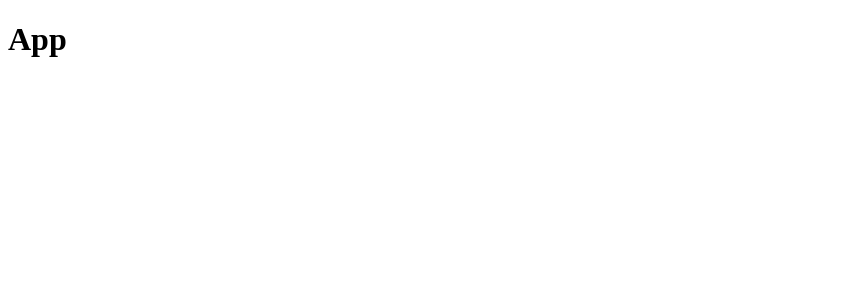
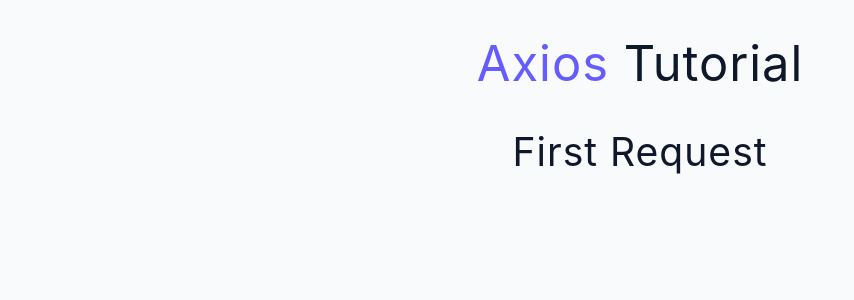
Before and after one commit to khareemah/axios, a React (Vite) app: page / in a window 1280 px wide. Shown: the top 300 px of the page, without its empty margins (0-854 px from the left). Built offline with nearby package versions, Linux system fonts and the light colour scheme; no server answers.

Commit message:
first request

```diff
--- a/src/App.jsx
+++ b/src/App.jsx
@@ -1,5 +1,12 @@
+import Title from './component/Title';
+import FirstRequest from './examples/first-request';
 const App = () => {
-  return <h1>App</h1>;
+  return (
+    <main>
+      <Title />
+      <FirstRequest />
+    </main>
+  );
 };
 
 export default App;
--- /dev/null
+++ b/src/component/Title.jsx
@@ -0,0 +1,10 @@
+const Title = () => {
+  return (
+    <div className='title'>
+      <h1>
+        <span>axios</span> tutorial
+      </h1>
+    </div>
+  );
+};
+export default Title;
--- /dev/null
+++ b/src/examples/first-request.jsx
@@ -0,0 +1,20 @@
+import axios from 'axios';
+import { useEffect } from 'react';
+
+const FirstRequest = () => {
+  const url = 'https://course-api.com/react-store-products';
+  useEffect(() => {
+    const fetchProducts = async () => {
+      try {
+        const { data } = await axios.get(url);
+        console.log(data);
+      } catch (error) {
+        console.log(error.response);
+      }
+    };
+    fetchProducts();
+  });
+  return <h2 className='text-center'>First Request</h2>;
+};
+
+export default FirstRequest;
--- a/src/index.css
+++ b/src/index.css
@@ -0,0 +1,282 @@
+*,
+::after,
+::before {
+  box-sizing: border-box;
+}
+/* fonts */
+/* @import url('https://fonts.googleapis.com/css2?family=Roboto:wght@400;500;600&family=Montserrat&display=swap'); */
+
+html {
+  font-size: 100%;
+} /*16px*/
+
+:root {
+  /* colors */
+  --primary-100: #e2e0ff;
+  --primary-200: #c1beff;
+  --primary-300: #a29dff;
+  --primary-400: #837dff;
+  --primary-500: #645cff;
+  --primary-600: #504acc;
+  --primary-700: #3c3799;
+  --primary-800: #282566;
+  --primary-900: #141233;
+
+  /* grey */
+  --grey-50: #f8fafc;
+  --grey-100: #f1f5f9;
+  --grey-200: #e2e8f0;
+  --grey-300: #cbd5e1;
+  --grey-400: #94a3b8;
+  --grey-500: #64748b;
+  --grey-600: #475569;
+  --grey-700: #334155;
+  --grey-800: #1e293b;
+  --grey-900: #0f172a;
+  /* rest of the colors */
+  --black: #222;
+  --white: #fff;
+  --red-light: #f8d7da;
+  --red-dark: #842029;
+  --green-light: #d1e7dd;
+  --green-dark: #0f5132;
+
+  /* fonts  */
+  /* --headingFont: 'Roboto', sans-serif;
+  --bodyFont: 'Nunito', sans-serif; */
+  --small-text: 0.875rem;
+  --extra-small-text: 0.7em;
+  /* rest of the vars */
+  --backgroundColor: var(--grey-50);
+  --textColor: var(--grey-900);
+  --borderRadius: 0.25rem;
+  --letterSpacing: 1px;
+  --transition: 0.3s ease-in-out all;
+  --max-width: 1120px;
+  --fixed-width: 600px;
+
+  /* box shadow*/
+  --shadow-1: 0 1px 3px 0 rgba(0, 0, 0, 0.1), 0 1px 2px 0 rgba(0, 0, 0, 0.06);
+  --shadow-2: 0 4px 6px -1px rgba(0, 0, 0, 0.1),
+    0 2px 4px -1px rgba(0, 0, 0, 0.06);
+  --shadow-3: 0 10px 15px -3px rgba(0, 0, 0, 0.1),
+    0 4px 6px -2px rgba(0, 0, 0, 0.05);
+  --shadow-4: 0 20px 25px -5px rgba(0, 0, 0, 0.1),
+    0 10px 10px -5px rgba(0, 0, 0, 0.04);
+}
+
+body {
+  background: var(--backgroundColor);
+  font-family: -apple-system, BlinkMacSystemFont, 'Segoe UI', Roboto, Oxygen,
+    Ubuntu, Cantarell, 'Open Sans', 'Helvetica Neue', sans-serif;
+  font-weight: 400;
+  line-height: 1.75;
+  color: var(--textColor);
+}
+
+p {
+  margin: 0;
+  max-width: 40em;
+}
+
+h1,
+h2,
+h3,
+h4,
+h5 {
+  margin: 0;
+  font-family: var(--headingFont);
+  font-weight: 400;
+  line-height: 1.3;
+  text-transform: capitalize;
+  letter-spacing: var(--letterSpacing);
+}
+
+h1 {
+  margin: 0;
+  font-size: 3.052rem;
+}
+
+h2 {
+  font-size: 2.441rem;
+}
+
+h3 {
+  font-size: 1.953rem;
+}
+
+h4 {
+  font-size: 1.563rem;
+}
+
+h5 {
+  font-size: 1.25rem;
+}
+
+small,
+.text-small {
+  font-size: var(--small-text);
+}
+
+a {
+  text-decoration: none;
+}
+ul {
+  list-style-type: none;
+  padding: 0;
+}
+
+.img {
+  width: 100%;
+  display: block;
+  object-fit: cover;
+}
+/* buttons */
+
+.btn {
+  cursor: pointer;
+  color: var(--white);
+  background: var(--primary-500);
+  border: transparent;
+  border-radius: var(--borderRadius);
+  letter-spacing: var(--letterSpacing);
+  padding: 0.375rem 0.75rem;
+  box-shadow: var(--shadow-1);
+  transition: var(--transition);
+  text-transform: capitalize;
+  display: inline-block;
+}
+.btn:hover {
+  background: var(--primary-700);
+  box-shadow: var(--shadow-3);
+}
+.btn-hipster {
+  color: var(--primary-500);
+  background: var(--primary-200);
+}
+.btn-hipster:hover {
+  color: var(--primary-200);
+  background: var(--primary-700);
+}
+.btn-block {
+  width: 100%;
+}
+
+/* alerts */
+.alert {
+  padding: 0.375rem 0.75rem;
+  margin-bottom: 1rem;
+  border-color: transparent;
+  border-radius: var(--borderRadius);
+}
+
+.alert-danger {
+  color: var(--red-dark);
+  background: var(--red-light);
+}
+.alert-success {
+  color: var(--green-dark);
+  background: var(--green-light);
+}
+/* form */
+
+.form {
+  width: 90vw;
+  max-width: var(--fixed-width);
+  background: var(--white);
+  border-radius: var(--borderRadius);
+  box-shadow: var(--shadow-2);
+  padding: 2rem 2.5rem;
+  margin: 3rem auto;
+}
+.form-label {
+  display: block;
+  font-size: var(--small-text);
+  margin-bottom: 0.5rem;
+  text-transform: capitalize;
+  letter-spacing: var(--letterSpacing);
+}
+.form-input,
+.form-textarea {
+  width: 100%;
+  padding: 0.375rem 0.75rem;
+  border-radius: var(--borderRadius);
+  background: var(--backgroundColor);
+  border: 1px solid var(--grey-200);
+}
+
+.form-row {
+  margin-bottom: 1rem;
+}
+
+.form-textarea {
+  height: 7rem;
+}
+::placeholder {
+  font-family: inherit;
+  color: var(--grey-400);
+}
+.form-alert {
+  color: var(--red-dark);
+  letter-spacing: var(--letterSpacing);
+  text-transform: capitalize;
+}
+/* alert */
+
+@keyframes spinner {
+  to {
+    transform: rotate(360deg);
+  }
+}
+
+.loading {
+  width: 6rem;
+  height: 6rem;
+  border: 5px solid var(--grey-400);
+  border-radius: 50%;
+  border-top-color: var(--primary-500);
+  animation: spinner 0.6s linear infinite;
+}
+.loading {
+  margin: 0 auto;
+}
+/* title */
+
+.title {
+  text-align: center;
+  margin: 2rem 0;
+}
+
+.title-underline {
+  background: var(--primary-500);
+  width: 10rem;
+  height: 0.25rem;
+  margin: 0 auto;
+}
+.title span {
+  color: var(--primary-500);
+}
+/*
+===============
+Axios Tutorial
+===============
+*/
+
+.text-center {
+  text-align: center;
+}
+
+.btn-block {
+  margin-top: 0.75rem;
+}
+
+.section {
+  width: 90vw;
+  max-width: var(--fixed-width);
+  margin: 0 auto;
+  padding-bottom: 2rem;
+}
+
+.dad-joke {
+  margin-top: 1rem;
+}
```
Also changed, not shown: src/App.css (deleted).
